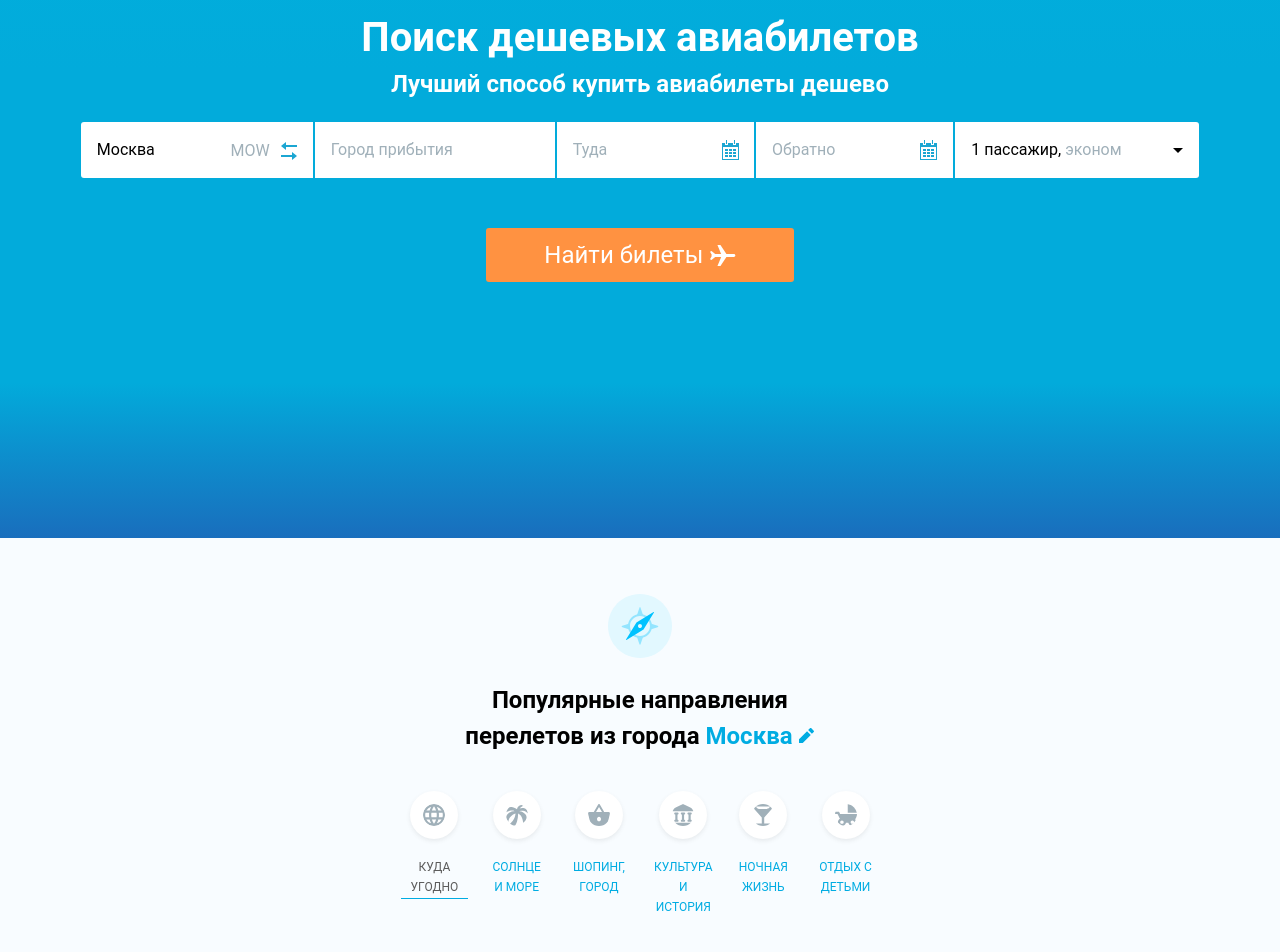
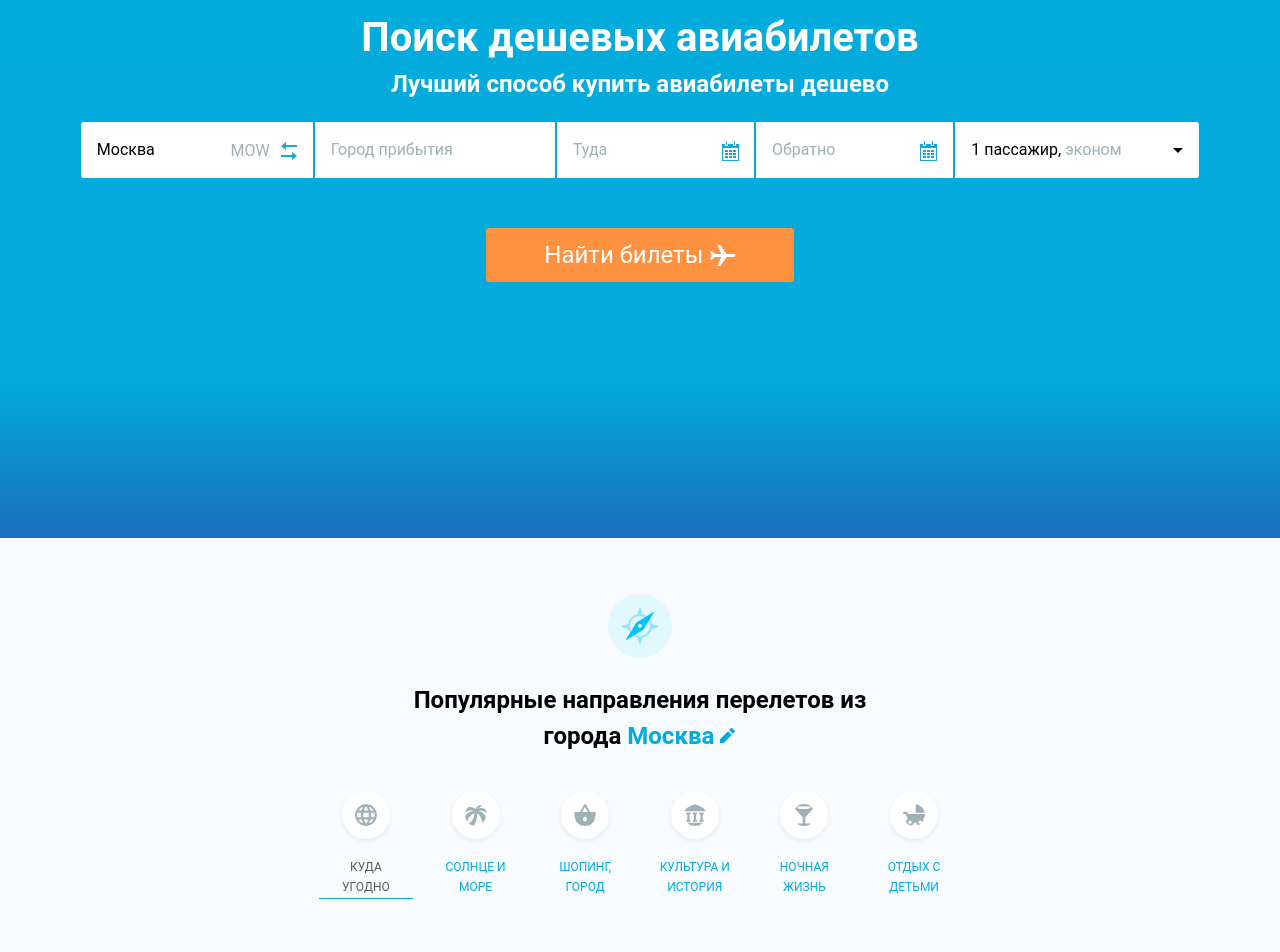
Before and after one commit to a-change/aviasales-demo-frontend, a React (Create React App) app: page / in a window 1280 px wide. Shown: the part 240-1192 px from the top of the page. Built offline with nearby package versions, Linux system fonts and the light colour scheme.

Commit message:
Enhanced styles of header form, added iterators and some elements behaviour

```diff
--- a/src/BestPrices/index.js
+++ b/src/BestPrices/index.js
@@ -1,7 +1,7 @@
 import React from "react";
 import calendar from "./calendar.svg";
 import { BestPrices, Title, Text, Note } from "./styles";
-import BestPrice from "./best-price";
+import { BestPrice } from "./best-price";
 import { destinations } from "../PopularDestinations/options";
 export default function() {
   return (
--- a/src/Header/styles.js
+++ b/src/Header/styles.js
@@ -123,12 +123,10 @@ export const InputWithIcon = styled.div`
   justify-content: flex-end;
 `;
 
-export const DepartureCity = styled.input`
+const Input = styled.input`
   width: 100%;
   outline: none;
   border: none;
-  border-top-left-radius: 3px;
-  border-top-right-radius: 3px;
 
   padding: 18px 0px 18px 16px;
   margin-bottom: 2px;
@@ -136,9 +134,20 @@ export const DepartureCity = styled.input`
   line-height: 20px;
   font-size: 16px;
 
+  transition: all 0.3s;
+
   ::placeholder: {
     color: #a0b0b9;
   }
+
+  &:focus {
+    box-shadow: 0 0 0 2px #ff8e41;
+  }
+`;
+
+export const DepartureCity = Input.extend`
+  border-top-left-radius: 3px;
+  border-top-right-radius: 3px;
 
   @media (min-width: 768px) {
     border-top-right-radius: 0px;
@@ -150,21 +159,7 @@ export const DepartureCity = styled.input`
   }
 `;
 
-export const ArrivalCity = styled.input`
-  width: 100%;
-  outline: none;
-  border: none;
-
-  padding: 18px 0px 18px 16px;
-  margin-bottom: 2px;
-
-  line-height: 20px;
-  font-size: 16px;
-
-  ::placeholder: {
-    color: #a0b0b9;
-  }
-
+export const ArrivalCity = Input.extend`
   @media (min-width: 768px) {
     margin-left: 2px;
     border-top-right-radius: 3px;
@@ -177,16 +172,8 @@ export const ArrivalCity = styled.input`
   }
 `;
 
-export const DepartureDate = styled.input`
-  width: 100%;
-  outline: none;
-  border: none;
-
-  padding: 18px 0px 18px 16px;
+export const DepartureDate = Input.extend`
   margin-right: 1px;
-
-  line-height: 20px;
-  font-size: 16px;
 
   @media (min-width: 768px) {
     border-bottom-left-radius: 3px;
@@ -197,22 +184,13 @@ export const DepartureDate = styled.input`
   }
 `;
 
-export const ReturnDate = styled.input`
-  width: 100%;
-  outline: none;
-  border: none;
-
-  padding: 18px 0px 18px 16px;
+export const ReturnDate = Input.extend`
   margin-left: 1px;
-
-  line-height: 20px;
-  font-size: 16px;
 `;
 
 export const TravelDates = styled.div`
   display: flex;
   width: 100%;
-  margin-bottom: 2px;
 
   @media (min-width: 1200px) {
     flex-basis: 100%;
@@ -237,6 +215,12 @@ export const PassengerNumberSelect = styled.button`
   line-height: 20px;
   font-size: 16px;
   text-align: left;
+
+  transition: all 0.3s;
+
+  &:focus {
+    box-shadow: 0 0 0 2px #ff8e41;
+  }
 
   @media (min-width: 768px) {
     margin-bottom: 2px;
@@ -272,6 +256,23 @@ export const FindTickets = styled.button`
   font-size: 24px;
   line-height: 28px;
 
+  cursor: pointer;
+  transition: all 0.3s;
+
+  &:hover {
+    background: #ffa353;
+    box-shadow: 0 1px 0 0 #bc5f10, inset 0 1px 0 0 rgba(255, 255, 255, 0.5);
+  }
+
+  &:focus {
+    box-shadow: 0 1px 0 0 #bc5f10, inset 0 1px 0 0 rgba(255, 255, 255, 0.5);
+  }
+
+  &:active {
+    background: #ed7a18;
+    box-shadow: 0 1px 0 0 rgba(255, 255, 255, 0.27), inset 0 1px 0 0 #bc5f10;
+  }
+
   @media (min-width: 768px) {
     width: auto;
     flex-grow: 0.07;
--- a/src/PopularDestinations/destination.js
+++ b/src/PopularDestinations/destination.js
@@ -2,20 +2,6 @@ import React from "react";
 import styled from "styled-components";
 import Geo from "./geo";
 import Money from "./money";
-
-const Card = styled.div`
-  border-radius: 8px;
-  background: white;
-  margin-bottom: 12px;
-
-  @media (min-width: 768px) {
-    margin-bottom: 25px;
-  }
-
-  @media (min-width: 1200px) {
-    margin-bottom: 32px;
-  }
-`;
 
 const Info = styled.div`
   display: flex;
@@ -63,6 +49,26 @@ const Link = styled.a`
   text-decoration: none;
 `;
 
+const Card = styled.div`
+  border-radius: 8px;
+  background: white;
+  margin-bottom: 12px;
+
+  transition: all 0.3s;
+
+  &:hover {
+    box-shadow: 0 10px 20px 0 rgba(91, 137, 163, 0.2);
+  }
+
+  @media (min-width: 768px) {
+    margin-bottom: 25px;
+  }
+
+  @media (min-width: 1200px) {
+    margin-bottom: 32px;
+  }
+`;
+
 export default props => {
   return (
     <Card>
--- a/src/PopularDestinations/index.js
+++ b/src/PopularDestinations/index.js
@@ -20,7 +20,7 @@ export default function() {
         <div className="row">
           <div className="col-xs-12 col-md-10 col-md-offset-1">
             <div className="row center-xs">
-              <div className="col-xs-12 col-md-8">
+              <div className="col-xs-12 col-md-11 col-xl-9">
                 <img alt="Популярные направления" src={compass} />
                 <Title>
                   <Text>
@@ -32,49 +32,42 @@ export default function() {
                 </Title>
               </div>
             </div>
-            <div className="row center-xs">
-              <div className="col-xs-4 col-md-2 col-xl-1 ">
-                <Option option={options.anywhere} isActive />
+            <div className="row center-xs center-xl">
+              <div className="col-xl-8">
+                <div class="row">
+                  {Object.keys(options).map(function(option, index) {
+                    let isActive = false;
+                    if (index === 0) {
+                      isActive = true;
+                    }
+                    return (
+                      <div className="col-xs-4 col-md-2 col-xl-2" key={index}>
+                        <Option option={options[option]} isActive={isActive} />
                       </div>
-              <div className="col-xs-4 col-md-2 col-xl-1">
-                <Option option={options.sun} />
+                    );
+                  })}
                 </div>
-              <div className="col-xs-4 col-md-2 col-xl-1">
-                <Option option={options.shopping} />
-              </div>
-              <div className="col-xs-4 col-md-2 col-xl-1">
-                <Option option={options.culture} />
-              </div>
-              <div className="col-xs-4 col-md-2 col-xl-1">
-                <Option option={options.nightLife} />
-              </div>
-              <div className="col-xs-4 col-md-2 col-xl-1">
-                <Option option={options.withKids} />
               </div>
             </div>
             <Destinations>
               <div className="row center-md">
-                <div className="col-xs-12 col-md-12 col-xl-6">
+                {Object.keys(destinations).map(function(destination, index) {
+                  if (
+                    destinations[destination].categories.indexOf(
+                      "popularDestinations"
+                    ) === -1
+                  ) {
+                    return null;
+                  }
+                  return (
+                    <div className="col-xs-12 col-md-12 col-xl-6" key={index}>
                       <Destination
-                    destination={destinations.krasnodar}
+                        destination={destinations[destination]}
                         popularDestinations
                       />
                     </div>
-                <div className="col-xs-12 col-md-12 col-xl-6">
-                  <Destination destination={destinations.sochi} />
-                </div>
-                <div className="col-xs-12 col-md-12 col-xl-6">
-                  <Destination destination={destinations.piter} />
-                </div>
-                <div className="col-xs-12 col-md-12 col-xl-6">
-                  <Destination destination={destinations.minVody} />
-                </div>
-                <div className="col-xs-12 col-md-12 col-xl-6">
-                  <Destination destination={destinations.simferopol} />
-                </div>
-                <div className="col-xs-12 col-md-12 col-xl-6">
-                  <Destination destination={destinations.barcelona} />
-                </div>
+                  );
+                })}
               </div>
             </Destinations>
           </div>
--- a/src/PopularDestinations/money.js
+++ b/src/PopularDestinations/money.js
@@ -25,9 +25,11 @@ const Wording = styled.span`
 
   &:hover {
     color: ${props => (props.popularDestinations ? "inherit" : "#ff9d1b")};
+  }
 `;
 
-const FormatMoney = props => {
+const FormatMoney = function(props) {
+  if (props.price === undefined) return null;
   let price = props.price.toString().replace(/\B(?=(\d{3})+(?!\d))/g, " ");
   return (
     <Money>
--- a/src/PopularDestinations/option.js
+++ b/src/PopularDestinations/option.js
@@ -1,20 +1,5 @@
 import React from "react";
 import styled from "styled-components";
-
-const Option = styled.button`
-  background: none;
-  border: none;
-
-  font-size: 12px;
-  line-height: 20px;
-  text-transform: uppercase;
-
-  margin-top: 12px;
-  padding-left: 0px;
-  padding-right: 0px;
-
-  border-bottom: ${props => (props.isActive ? "1px solid #00ACE2;" : "none")};
-`;
 
 const Icon = styled.img`
   height: 48px;
@@ -44,6 +29,36 @@ const Desc = styled.h3`
   color: ${props => (props.isActive ? "#5c5c5c" : "#00ace2")};
 `;
 
+const Option = styled.button`
+  background: none;
+  border: none;
+
+  font-size: 12px;
+  line-height: 20px;
+  text-transform: uppercase;
+
+  margin-top: 12px;
+  padding-left: 0px;
+  padding-right: 0px;
+
+  cursor: pointer;
+
+  border-bottom: ${props => (props.isActive ? "1px solid #00ACE2;" : "none")};
+
+  &:hover {
+    transition: all 0.2s ease;
+    color: #ff8b00;
+  }
+
+  &:hover ${Desc} {
+    color: #ff8b00;
+  }
+
+  &:hover ${Icon} {
+    transform: translateY(-5px);
+  }
+`;
+
 export default props => {
   return (
     <Option isActive={props.isActive}>
--- a/src/PopularDestinations/options.js
+++ b/src/PopularDestinations/options.js
@@ -31,7 +31,8 @@ export const destinations = {
     country: "Россия",
     flag: flagRu,
     bestPrice: 1212,
-    date: "18 марта"
+    date: "18 марта",
+    categories: ["popularDestinations"]
   },
   sochi: {
     img: sochi,
@@ -39,7 +40,8 @@ export const destinations = {
     country: "Россия",
     flag: flagRu,
     bestPrice: 1334,
-    date: "27 марта"
+    date: "27 марта",
+    categories: ["popularDestinations"]
   },
   piter: {
     img: piter,
@@ -47,7 +49,8 @@ export const destinations = {
     country: "Россия",
     flag: flagRu,
     bestPrice: 1508,
-    date: "19 февраля"
+    date: "19 февраля",
+    categories: ["popularDestinations"]
   },
   minVody: {
     img: minVody,
@@ -55,7 +58,8 @@ export const destinations = {
     country: "Россия",
     flag: flagRu,
     bestPrice: 2074,
-    date: "13 марта"
+    date: "13 марта",
+    categories: ["popularDestinations"]
   },
   simferopol: {
     img: simferopol,
@@ -64,6 +68,7 @@ export const destinations = {
     flag: flagRu,
     bestPrice: 2407,
     date: "13 марта",
+    categories: ["popularDestinations", "bestPrices"],
     prices: [
       {
         name: "Moscow",
@@ -98,12 +103,14 @@ export const destinations = {
     country: "Испания",
     flag: flagEsp,
     bestPrice: 4247,
-    date: "24 марта"
+    date: "24 марта",
+    categories: ["popularDestinations"]
   },
   erevan: {
     city: "Ереван",
     country: "Армения",
     flag: flagAm,
+    categories: ["bestPrices"],
     prices: [
       {
         name: "Moscow",
@@ -136,6 +143,7 @@ export const destinations = {
     city: "Кишинев",
     country: "Молдавия",
     flag: flagMd,
+    categories: ["bestPrices"],
     prices: [
       {
         name: "Moscow",
--- a/src/PopularDestinations/styles.js
+++ b/src/PopularDestinations/styles.js
@@ -61,6 +61,12 @@ export const ChosenCity = styled.span`
   color: #00ace2;
   display: block;
 
+  transition: all 0.2s ease;
+
+  &:hover {
+    color: #ff8b00;
+  }
+
   @media (min-width: 768px) {
     display: inline;
     font-size: 24px;
```
Also changed, not shown: src/BestPrices/best-price.js (+6 -6 lines). Lines whose indentation alone changed are shown as unchanged.
